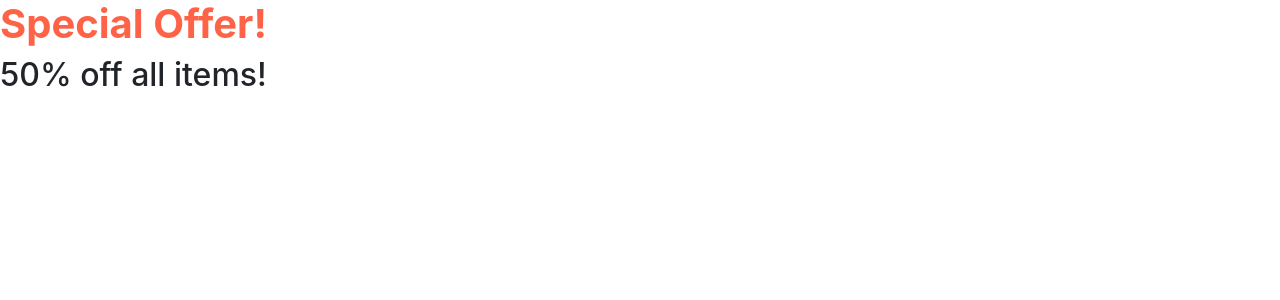
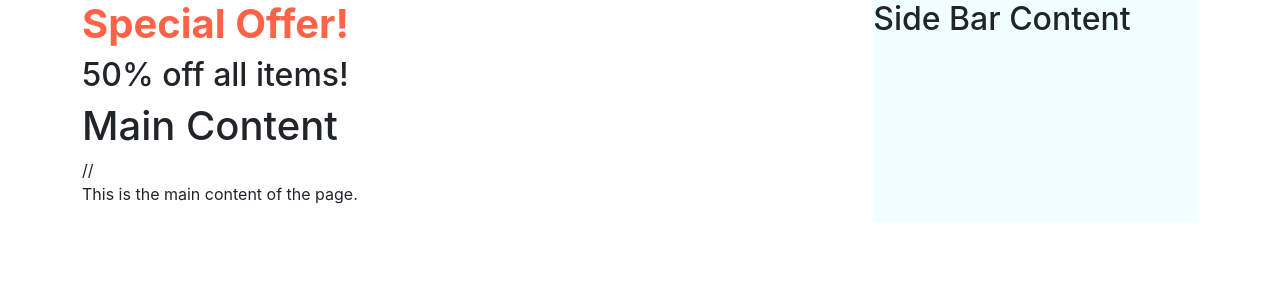
Before and after one commit to mlestrella843/React_Meta, a React (Create React App) app in the folder firstapp/: page / in a window 1280 px wide. Shown: the top 300 px of the page. Built offline with nearby package versions, Linux system fonts and the light colour scheme.

Commit message:
Using styling inside componentes

```diff
--- a/firstapp/src/App.js
+++ b/firstapp/src/App.js
@@ -16,6 +16,8 @@ This allows the styles defined in the `App.css` file to be applied to the compon
 // import Bag from "./components/props_children_exercise/Bag";
 
 import Promo from "./components/styling_components/Promo";
+import Sidebar from "./components/styling_components/Sidebar";
+import './components/styling_components/style.css';
 
 
 function App() {
@@ -56,8 +58,14 @@ function App() {
     // FUNCTION USING STYLES
 
     return (
-        <div>
-            <Promo heading="Special Offer!" promoSubHeading="50% off all items!" />
+
+        <div className="container">
+            <div className="content">
+                <Promo heading="Special Offer!" promoSubHeading="50% off all items!" />
+                <h1>Main Content</h1>
+        //      <p>This is the main content of the page.</p>
+            </div>
+            <Sidebar />
         </div>
     );
 
--- /dev/null
+++ b/firstapp/src/components/styling_components/Sidebar.js
@@ -0,0 +1,18 @@
+import React from 'react';
+
+function Sidebar(){
+    const asideStyle = {
+        background : "azure",
+        width: "calc(30% - 10px)",
+        marginLeft: "10px",
+    }
+
+    return (
+        <aside
+            style={asideStyle}
+            className='sidebar-component'>
+            <h2>Side Bar Content</h2>
+        </aside>
+    )
+}
+export default Sidebar;
--- /dev/null
+++ b/firstapp/src/components/styling_components/style.css
@@ -0,0 +1,14 @@
+.container {
+    display: flex;
+    justify-content: space-between;
+}
+
+.content {
+    width: 70%;
+}
+
+.sidebar {
+    background: azure;
+    width: calc(30% - 10px);
+    margin-left: 10px;
+}
```
